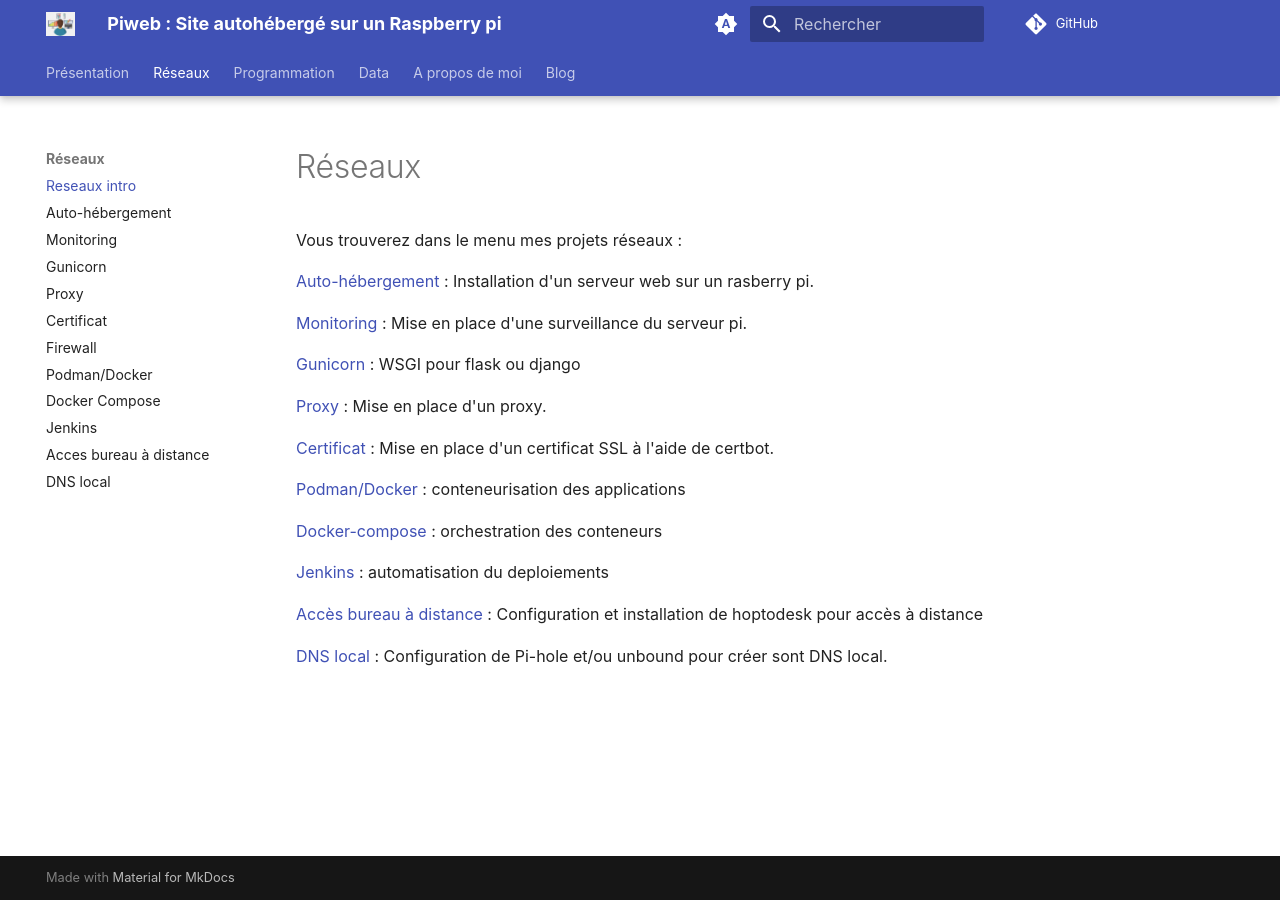
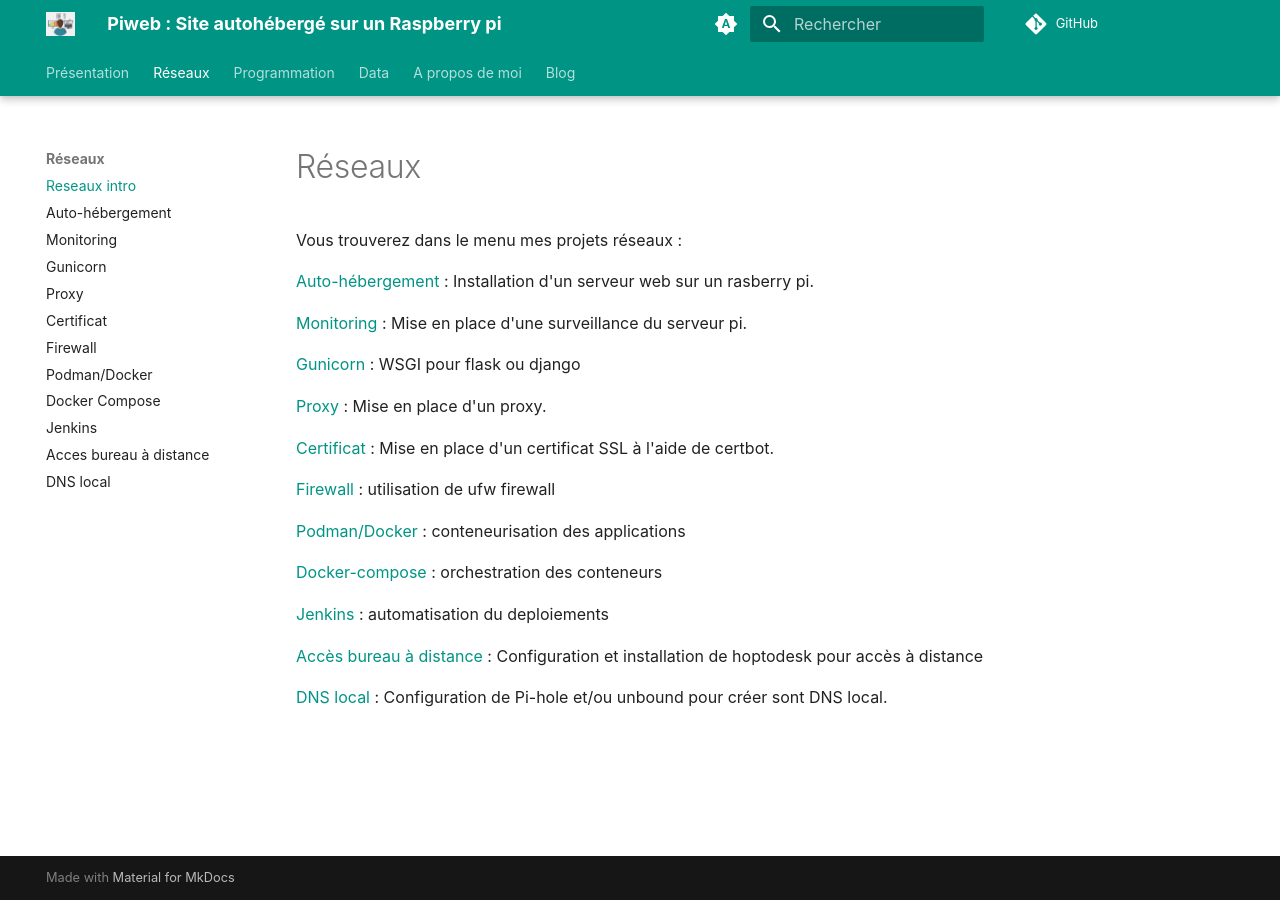
Before and after one commit to barrmath/piweb2, an MkDocs documentation site: the page built from docs/reseaux/reseaux_intro.md, in a window 1280 px wide. Built offline with MkDocs 1.6.1 and Material for MkDocs 9.7.7, drawn with Linux system fonts in a browser that asks for light colours.

Commit message:
changement de couleur + rajout firewall dans intro reseaux

```diff
--- a/docs/reseaux/reseaux_intro.md
+++ b/docs/reseaux/reseaux_intro.md
@@ -12,6 +12,8 @@ Vous trouverez dans le menu mes projets réseaux :
 
 [Certificat](certificats.md) : Mise en place d'un certificat SSL à l'aide de certbot.
 
+[Firewall](firewall.md) : utilisation de ufw firewall
+
 [Podman/Docker](podman.md) : conteneurisation des applications
 
 [Docker-compose](docker-compose.md) : orchestration des conteneurs
--- a/mkdocs.yml
+++ b/mkdocs.yml
@@ -50,10 +50,11 @@ theme:
       toggle:
         icon: material/brightness-auto
         name: passer en mode clair
-
     # Palette toggle for light mode
     - media: "(prefers-color-scheme: light)"
       scheme: default
+      primary: teal
+      accent: red
       toggle:
         icon: material/brightness-7
         name: Passer en mode sombre
@@ -61,6 +62,8 @@ theme:
     # Palette toggle for dark mode
     - media: "(prefers-color-scheme: dark)"
       scheme: slate
+      primary: teal
+      accent: amber
       toggle:
         icon: material/brightness-4
         name: passer en mode par default du système
```
